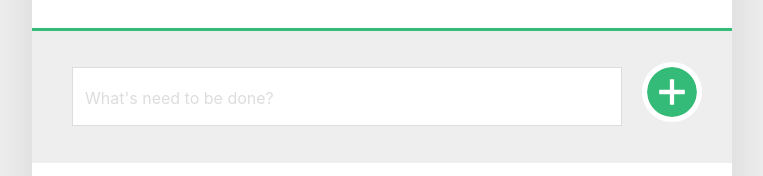
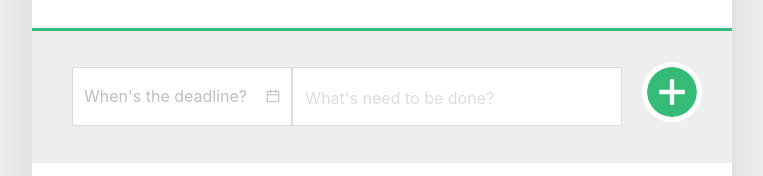
Before and after one commit to daeun-react/wanted-solar-connect-todolist, a React (Create React App) app: page / in a window 1280 px wide. Shown: the part 185-361 px from the top of the page, without its empty margins (258-1021 px from the left). Built offline with nearby package versions, Linux system fonts and the light colour scheme.

Commit message:
feat : Datepicker 선택 및 Todo List에 표시 기능 구현

```diff
--- a/src/components/todo/TodoService.tsx
+++ b/src/components/todo/TodoService.tsx
@@ -5,6 +5,7 @@ export type Itodo = {
   id: number;
   text: string;
   done: boolean;
+  deadline: moment.Moment;
 };
 
 let initialTodos: Itodo[] = [];
--- a/src/components/todo/template/create/TodoCreate.tsx
+++ b/src/components/todo/template/create/TodoCreate.tsx
@@ -1,10 +1,11 @@
-import React, { useState } from "react";
-import styled from "styled-components";
+import React, { useState, useRef, CSSProperties } from "react";
+import styled, { css } from "styled-components";
+import { DatePicker } from "antd";
 import { PlusCircleOutlined } from "@ant-design/icons";
 import { ModalError } from "utils/modal";
 import { Itodo } from "components/todo/TodoService";
 
-const CircleButton = styled.button<{ open: boolean }>`
+const CircleButton = styled.button<{ error: boolean }>`
   background: #33bb77;
   width: 50px;
   height: 50px;
@@ -20,6 +21,14 @@ const CircleButton = styled.button<{ open: boolean }>`
   display: flex;
   align-items: center;
   justify-content: center;
+
+  transition: 0.125s all ease-in;
+  ${({ error }) =>
+    error &&
+    css`
+      background: #ff6b6b;
+      transform: translate(+50%, 0%) rotate(45deg);
+    `};
 `;
 
 const InsertFormPositioner = styled.div`
@@ -39,7 +48,7 @@ const InsertForm = styled.form`
 const Input = styled.input`
   padding: 12px;
   border: 1px solid #dddddd;
-  width: 100%;
+  width: 60%;
   outline: none;
   font-size: 21px;
   box-sizing: border-box;
@@ -63,17 +72,42 @@ const TodoCreate = ({
 }: TodoCreateProps) => {
   const [open, setOpen] = useState(false);
   const [value, setValue] = useState("");
+  const [deadline, setDeadLine] = useState<moment.Moment | null>(null);
+  const [error, setError] = useState(false);
+
+  const inputRef = useRef<HTMLInputElement>(null);
+
+  const disabledDate = (current: moment.Moment): boolean => {
+    return (
+      current && current.valueOf() < new Date().setHours(0, 0, 0, 0).valueOf()
+    );
+  };
+
+  const handleDateChange = (date: moment.Moment | null, dateString: string) => {
+    setDeadLine(date);
+    setError(false);
+  };
 
   const handleToggle = () => setOpen(!open);
-  const handleChange = (e: React.ChangeEvent<HTMLInputElement>) =>
+
+  const handleChange = (e: React.ChangeEvent<HTMLInputElement>) => {
     setValue(e.target.value);
+    setError(false);
+  };
 
   const handleSubmit = (e: React.FormEvent<HTMLFormElement>) => {
-    e.preventDefault(); // 새로고침 방지
+    e.preventDefault();
 
     if (!value.trim()) {
-      ModalError("입력란이 비어 있습니다. 할 일을 작성해주세요😅");
-      setValue("");
+      const focusInput = () => inputRef.current?.focus();
+      ModalError("할 일을 작성해주세요😅", focusInput);
+      setError(true);
+      return;
+    }
+
+    if (!deadline) {
+      setOpen(true);
+      setError(true);
       return;
     }
 
@@ -81,25 +115,41 @@ const TodoCreate = ({
       id: nextId,
       text: value,
       done: false,
+      deadline: deadline,
     });
-    incrementNextId(); // nextId 하나 증가
+    incrementNextId();
 
-    setValue(""); // input 초기화
-    setOpen(false); // open 닫기
+    setValue("");
+    setDeadLine(null);
   };
 
   return (
     <>
       <InsertFormPositioner>
         <InsertForm onSubmit={handleSubmit}>
+          <DatePicker
+            placeholder="When's the deadline?"
+            value={deadline}
+            onChange={handleDateChange}
+            format={"MMM DD, YYYY"}
+            open={open}
+            onOpenChange={handleToggle}
+            disabledDate={disabledDate}
+            size="large"
+            style={{
+              width: "40%",
+            }}
+          />
+
           <Input
             autoFocus
             placeholder="What's need to be done?"
             onChange={handleChange}
             value={value}
+            ref={inputRef}
           />
 
-          <CircleButton onClick={handleToggle} open={open}>
+          <CircleButton error={error}>
             <PlusCircleOutlined />
           </CircleButton>
         </InsertForm>
--- a/src/components/todo/template/list/item/TodoItem.tsx
+++ b/src/components/todo/template/list/item/TodoItem.tsx
@@ -3,6 +3,8 @@ import styled, { css } from "styled-components";
 import { CheckOutlined, DeleteOutlined } from "@ant-design/icons";
 import { ModalConfirm } from "utils/modal";
 import { Itodo } from "components/todo/TodoService";
+import { getDate } from "utils/date";
+import { DATE_OPTION } from "utils/constants";
 
 const Remove = styled.div`
   display: flex;
@@ -55,6 +57,14 @@ const Text = styled.div<{ done: boolean }>`
     `}
 `;
 
+const DeadLine = styled.div<{ done: boolean }>`
+  margin-right: 8px;
+  padding: 2px 10px;
+  border-radius: 8px;
+  background-color: ${({ done }) => (done ? "#ced4da" : "#33bb77")};
+  color: white;
+`;
+
 interface TodoItemProps {
   toggleTodo: (id: number) => void;
   removeTodo: (id: number) => void;
@@ -62,7 +72,7 @@ interface TodoItemProps {
 }
 
 const TodoItem = ({ toggleTodo, removeTodo, todo }: TodoItemProps) => {
-  const { id, text, done } = todo;
+  const { id, text, done, deadline } = todo;
 
   const handleToggle = () => {
     toggleTodo(id);
@@ -77,6 +87,9 @@ const TodoItem = ({ toggleTodo, removeTodo, todo }: TodoItemProps) => {
       <CheckCircle done={done} onClick={handleToggle}>
         {done && <CheckOutlined />}
       </CheckCircle>
+      <DeadLine done={done}>
+        {getDate(new Date(Date.parse(deadline.toString())), DATE_OPTION)}
+      </DeadLine>
       <Text done={done}>{text}</Text>
       <Remove onClick={handleRemove}>
         <DeleteOutlined />
--- a/src/utils/modal.ts
+++ b/src/utils/modal.ts
@@ -19,10 +19,13 @@ export const ModalConfirm = (
   });
 };
 
-export const ModalError = (content: string): void => {
+export const ModalError = (content: string, okFunc: () => void): void => {
   Modal.error({
     title: "에러!",
     content,
     centered: true,
+    onOk() {
+      okFunc();
+    },
   });
 };
```
